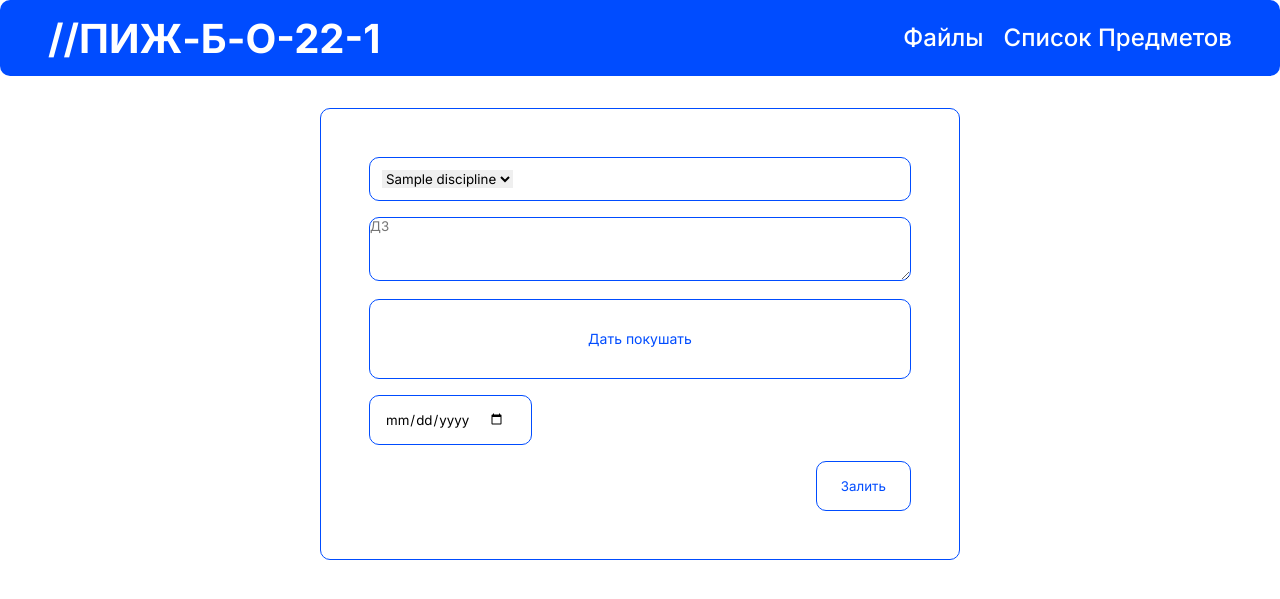
After one commit to NeTRooo/pj-b-o-22-1, a Django app: template pj/main_page/templates/main_page/upload_homework.html in a window 1280 px wide. The commit adds this page. Shown: the top 599 px of the page. Run offline with Django 3.2, Linux system fonts and the light colour scheme; the template is opened without the code that fills it: most values are stand-ins (such as "Sample title", 1, 10 or a date in 2020).

Commit message:
страница загрузки дз

```diff
--- /dev/null
+++ b/pj/main_page/static/main_page/css/upload_homework.css
@@ -0,0 +1,7 @@
+.upload_container{margin:0 auto;border:1px solid var(--BG_2);border-radius:10px;max-width:640px;padding:48px;}
+.upload_discipline{border:1px solid var(--BG_2);display:flex;border-radius:10px;padding:12px;justify-content:space-between;align-items:center;color:var(--BG_2);}
+.upload_homework textarea{height:64px;width:100%;border:1px solid var(--BG_2);margin-top:16px;border-radius:10px;color:var(--BG_2);}
+.drag_fiels{width:100%;height:80px;border:1px solid var(--BG_2);margin-top:16px;display:flex;justify-content:center;align-items:center;border-radius:10px;color:var(--BG_2);}
+.upload_date{padding:15px;border:1px solid var(--BG_2);border-radius:10px;margin-top:16px;width:30%;}
+.upload_button{margin-top:16px;display:flex;justify-content:flex-end;align-items:flex-end;}
+.upload_button button{background-color:unset;border:1px solid var(--BG_2);color:var(--BG_2);}
--- a/pj/main_page/templates/main_page/discipline_page.html
+++ b/pj/main_page/templates/main_page/discipline_page.html
@@ -30,7 +30,7 @@
                     <div id="actual_{{ homework_actual.id }}" class="hidden">
                         <p class="h6">{{ homework_actual.actual_homework }}</p>
                         {% if homework_actual.actual_file.name %}
-                        <a class="h5" href="{{ homework_actual.actual_file.url }}">>>Прикреплённый файл<<</a>
+                        <a class="h5" href="{{ homework_actual.actual_file.url }}" target="_blank">>>Прикреплённый файл<<</a>
                         {% endif %}
                     </div>
                 {% endfor %}
--- a/pj/main_page/templates/main_page/files.html
+++ b/pj/main_page/templates/main_page/files.html
@@ -14,7 +14,7 @@
             <div id="actual_{{ homework_actual.id }}" class="hidden">
                 <p class="h6">{{ homework_actual.actual_file.name }}</p>
                 {% if homework_actual.actual_file.name %}
-                <a class="h5" href="{{ homework_actual.actual_file.url }}">>>Прикреплённый файл<<</a>
+                <a class="h5" href="{{ homework_actual.actual_file.url }}" target="_blank">>>Прикреплённый файл<<</a>
                 {% endif %}
             </div>
         {% endfor %}
--- /dev/null
+++ b/pj/main_page/templates/main_page/upload_homework.html
@@ -0,0 +1,34 @@
+{% extends 'main_page/shablon.html' %}
+{% load static %}
+
+{% block title %}Загрузка дз | ПИЖ{% endblock  %}
+
+{% block styles %}
+    <link rel="stylesheet" href="{% static 'main_page/css/upload_homework.css' %}">
+{% endblock %}
+
+{% block content %}
+    <div class="upload_container">
+        <div class="upload_discipline">
+            <select>
+                {% for discipline_db in discipline %}
+                <option>{{ discipline_db.discipline }}</option>
+                {% endfor %}
+            </select>
+            {% comment %} <p class="h3">Алгебра</p>
+            <img src="{% static 'main_page/img/svg/open_d.svg' %}"> {% endcomment %}
+        </div>
+        <div class="upload_homework">
+            <textarea placeholder="ДЗ"></textarea>
+        </div>
+        <div class="upload_files">
+            <div class="drag_fiels">Дать покушать</div>
+        </div>
+        <div class="upload_date">
+            <input type="date">
+        </div>
+        <div class="upload_button">
+            <button type="submit" class="button">Залить</button>
+        </div>
+    </div>
+{% endblock %}
--- a/pj/main_page/urls.py
+++ b/pj/main_page/urls.py
@@ -5,6 +5,7 @@ from . import views
 urlpatterns = [
     path('', views.main_home, name='main_page'),
     re_path('^disciplines/(?P<discipline>.+)/$', views.discipline_page, name='discipline_page'),
+    path('upload/', views.upload_homework, name='upload_homework'),
     path('disciplines/', views.disciplines, name='disciplines'),
     path('files/', views.files, name='files'),
 ]
--- a/pj/main_page/views.py
+++ b/pj/main_page/views.py
@@ -24,3 +24,7 @@ def discipline_page(request, discipline):
 def files(request):
     homework_db = DisciplineHomeWork.objects.all()
     return render(request, 'main_page/files.html', {"homework":homework_db})
+
+def upload_homework(request):
+    discipline_db = Disciplines.objects.all()
+    return render(request, 'main_page/upload_homework.html', {"discipline":discipline_db})
```
Also changed, not shown: pj/main_page/admin.py (+8 -1 lines), pj/main_page/models.py (+10 -0 lines), pj/db.sqlite3, pj/main_page/migrations/0005_alter_disciplinehomework_actual_file_and_more.py (added), pj/main_page/static/main_page/img/svg/open_d.svg (added), pj/main_page/static/main_page/js/upload_hw.js (added).
